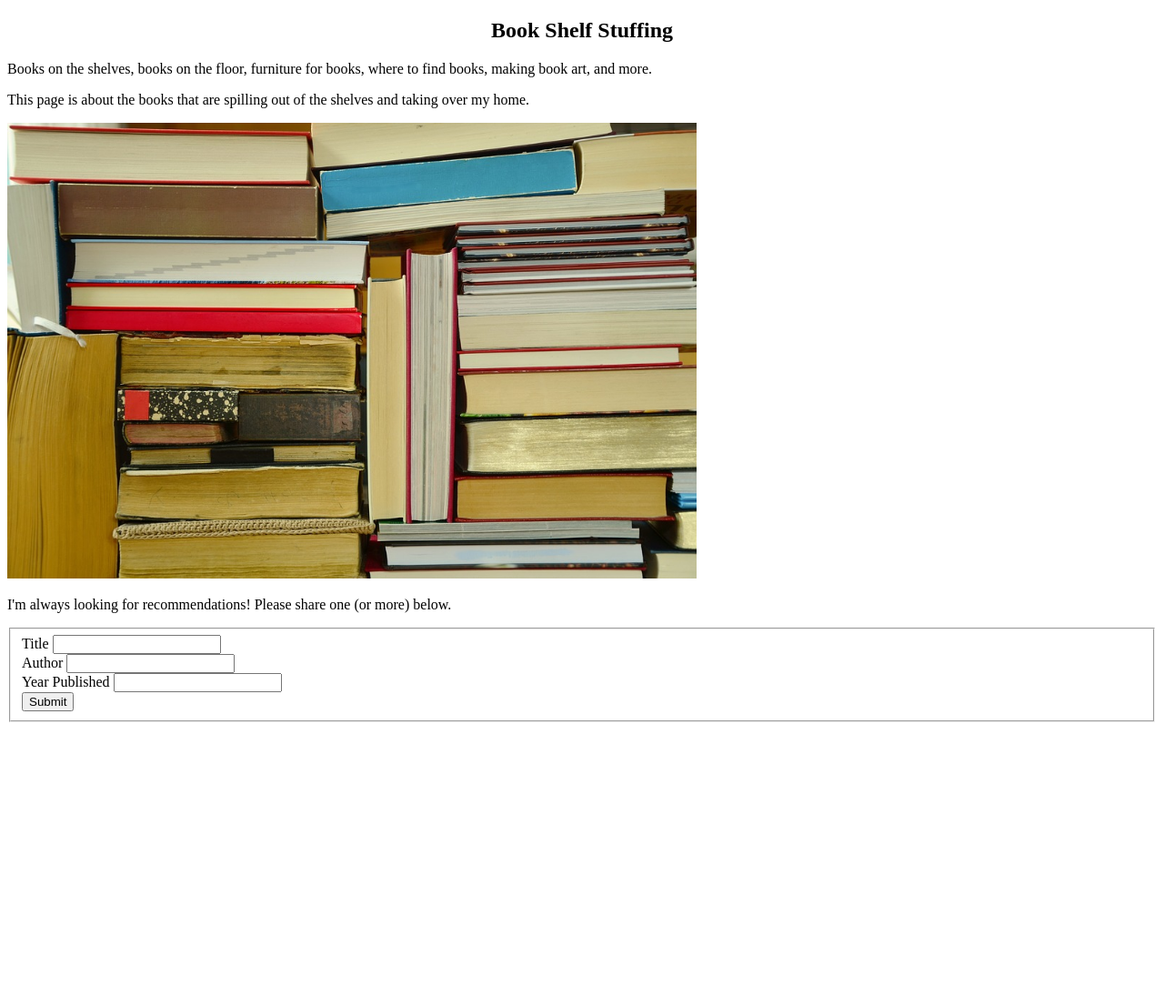
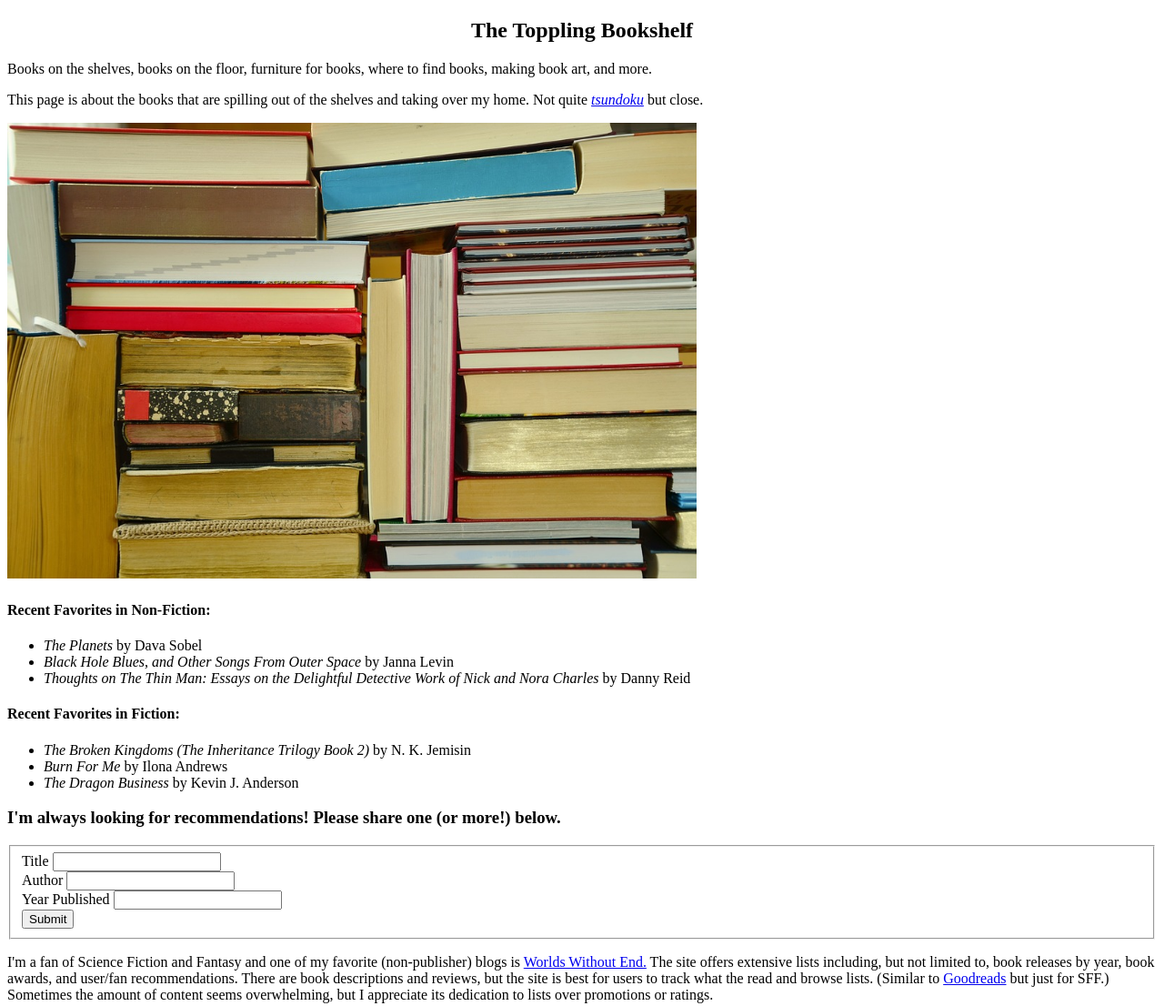
Before and after one commit to kmac02/kmac02.github.io, a plain HTML site: page index.html in a window 1280 px wide. Shown: the whole page at 91% size. Before the commit the page ends 802 px from the top, so only its background shows below. Drawn offline with Linux system fonts and the light colour scheme.

Commit message:
edit index

```diff
--- a/index.html
+++ b/index.html
@@ -4,32 +4,45 @@
     <title>Shelves of Books</title>
   </head>
   <body>
-    <h2 align="center">Book Shelf Stuffing</h2>
+    <header>
+      <h2 align="center">The Toppling Bookshelf</h2>
       <p>Books on the shelves, books on the floor, furniture for books, where to find books, making book art, and more.</p>
+    </header>
 
-    <p>This page is about the books that are spilling out of the shelves and taking over my home.</p>
+    <p>This page is about the books that are spilling out of the shelves and taking over my home. Not quite <a href="http://www.huffingtonpost.com/entry/theres-a-japanese-word-for-people-who-buy-more-books-than-they-can-actually-read_us_58f79b7ae4b029063d364226"><em>tsundoku</em></a> but close.</p>
 
   <img src="books.jpg" alt="biblio-tetris" width="60%">
-<p>I'm always looking for recommendations! Please share one (or more) below.</p>
-
+<h4>Recent Favorites in Non-Fiction:</h4>
+<ul>
+  <li><em>The Planets</em> by Dava Sobel</li>
+  <li><em>Black Hole Blues, and Other Songs From Outer Space</em> by Janna Levin</li>
+  <li><em>Thoughts on The Thin Man: Essays on the Delightful Detective Work of Nick and Nora Charles</em> by Danny Reid</li>
+</ul>
+<h4>Recent Favorites in Fiction:</h4>
+<ul>
+  <li><em>The Broken Kingdoms (The Inheritance Trilogy Book 2)</em> by N. K. Jemisin</li>
+  <li><em>Burn For Me</em> by Ilona Andrews</li>
+  <li><em>The Dragon Business</em> by Kevin J. Anderson</li>
+</ul>
+<h3>I'm always looking for recommendations! Please share one (or more!) below.</h3>
   <form name="Book Recommendations" action="recommendations.html" method="post">
   <fieldset>
       <div>
         <label>Title</label>
         <input type="text" name="title">
       </div>
-
       <div>
         <label>Author</label>
         <input type="text" name="Author">
       </div>
-
       <div>
         <label>Year Published</label>
         <input type="text" name="Year">
       </div>
         <button type="submit">Submit</button>
     </fieldset>
+  <p>
+  I'm a fan of Science Fiction and Fantasy and one of my favorite (non-publisher) blogs is <a href="https://www.worldswithoutend.com/index.asp">Worlds Without End.</a> The site offers extensive lists including, but not limited to, book releases by year, book awards, and user/fan recommendations. There are book descriptions and reviews, but the site is best for users to track what the read and browse lists. (Similar to <a href="https//:goodreads.com">Goodreads</a> but just for SFF.) Sometimes the amount of content seems overwhelming, but I appreciate its dedication to lists over promotions or ratings.</p>
 
   </body>
 </html>
```
Lines whose indentation alone changed are shown as unchanged.
